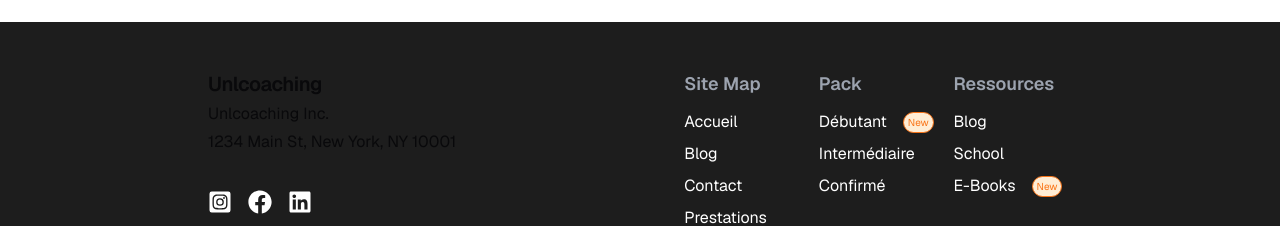
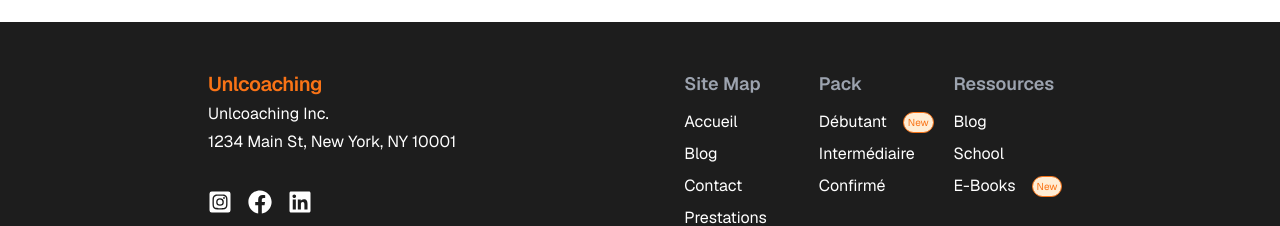
Before and after one commit to AndyRama/project-pj-03, a Next.js app: page /team in a window 1280 px wide. Shown: the part 530-756 px from the top of the page. Built offline with nearby package versions, Linux system fonts and the light colour scheme; no server answers.

Commit message:
(feat)[Home] update component Footer dark mode

```diff
--- a/src/features/layout/Footer.tsx
+++ b/src/features/layout/Footer.tsx
@@ -43,10 +43,10 @@ export const Footer = () => {
       <Layout className="mt-12">
         <LayoutContent className="flex justify-between max-sm:flex-col">
           <div className="flex flex-col gap-4 ">
-            <div className="space-y-1">
-              <Typography variant="h3">{SiteConfig.title}</Typography>
-              <Typography>{SiteConfig.company.name}</Typography>
-              <Typography>{SiteConfig.company.address}</Typography>
+            <div className="space-y-1 ">
+              <Typography variant="h3" className="text-orange-500">{SiteConfig.title}</Typography>
+              <Typography className="text-white">{SiteConfig.company.name}</Typography>
+              <Typography className="text-white">{SiteConfig.company.address}</Typography>
             </div>
             <div className="mt-5 flex">
               <Link href="#" aria-label="Instagram" className="mr-4 text-2xl text-white hover:text-orange-200">
```
